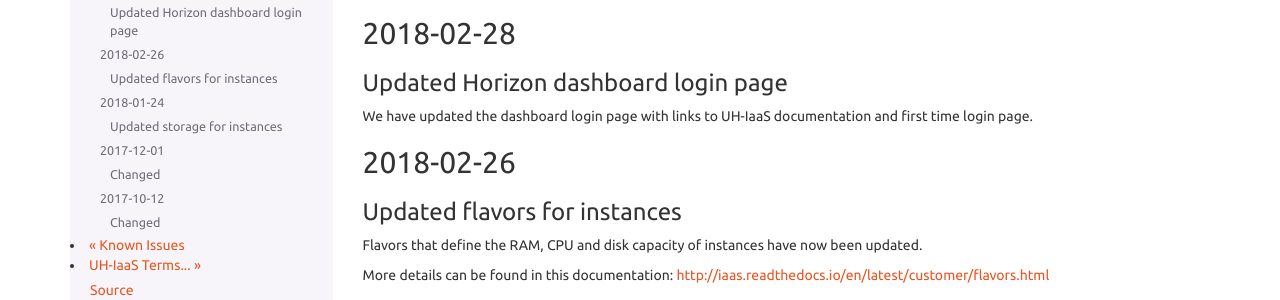
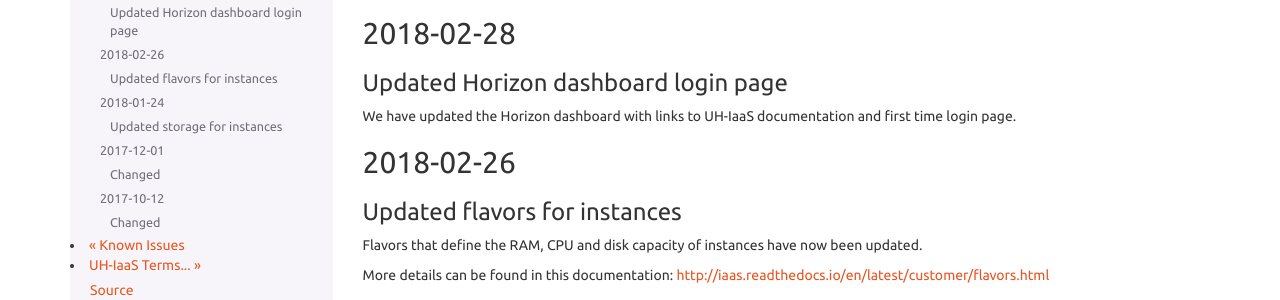
Before and after one commit to norcams/docs-enduser, a Sphinx documentation site: the page built from docs/changelog.rst, in a window 1280 px wide and 1018 px high. Shown: the part 153-453 px from the top of the window. Built offline with Sphinx 7.4.7, drawn with Linux system fonts in a browser that asks for light colours.

Commit message:
updated changelog

```diff
--- a/docs/changelog.rst
+++ b/docs/changelog.rst
@@ -11,7 +11,7 @@ All major changes to UH-IaaS will be listed on this page.
 Updated Horizon dashboard login page
 ------------------------------------
 
-We have updated the dashboard login page with links to UH-IaaS documentation and first time login page.
+We have updated the Horizon dashboard with links to UH-IaaS documentation and first time login page.
 
 2018-02-26
 ==========
```
